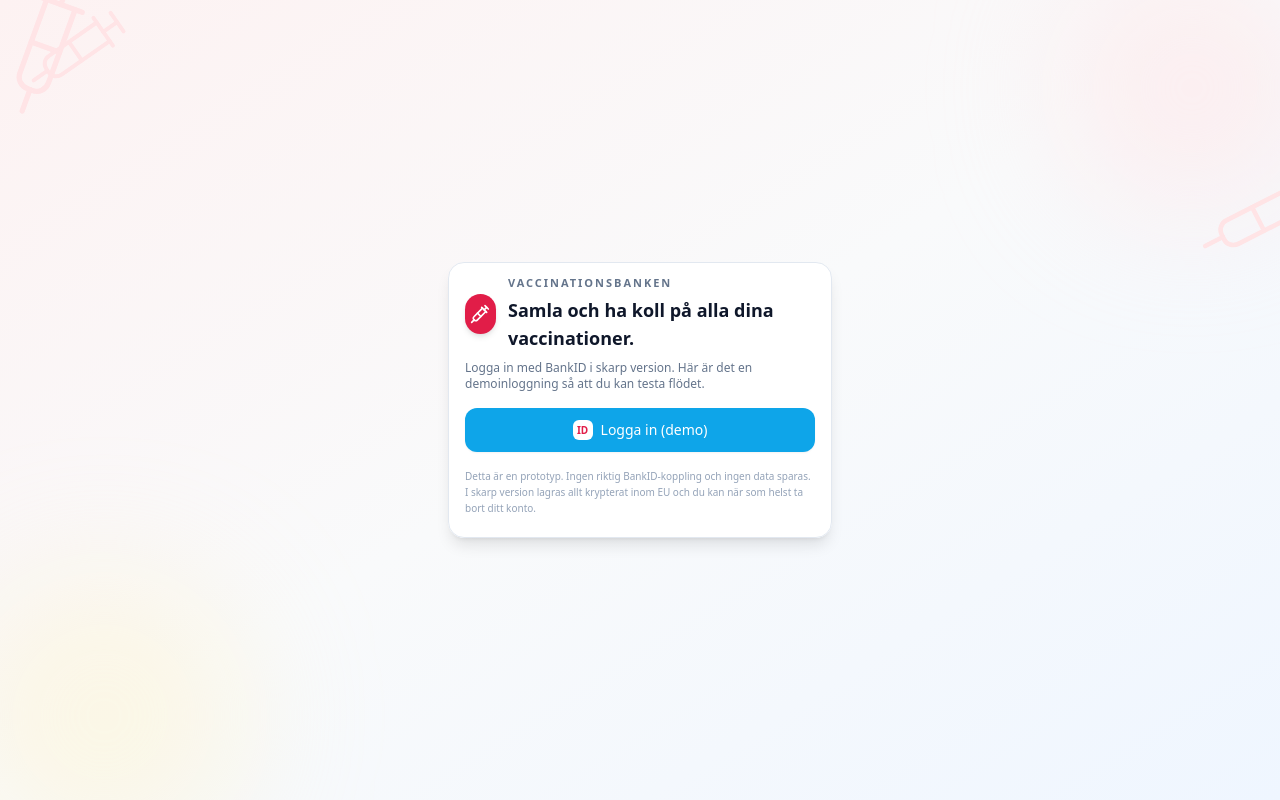
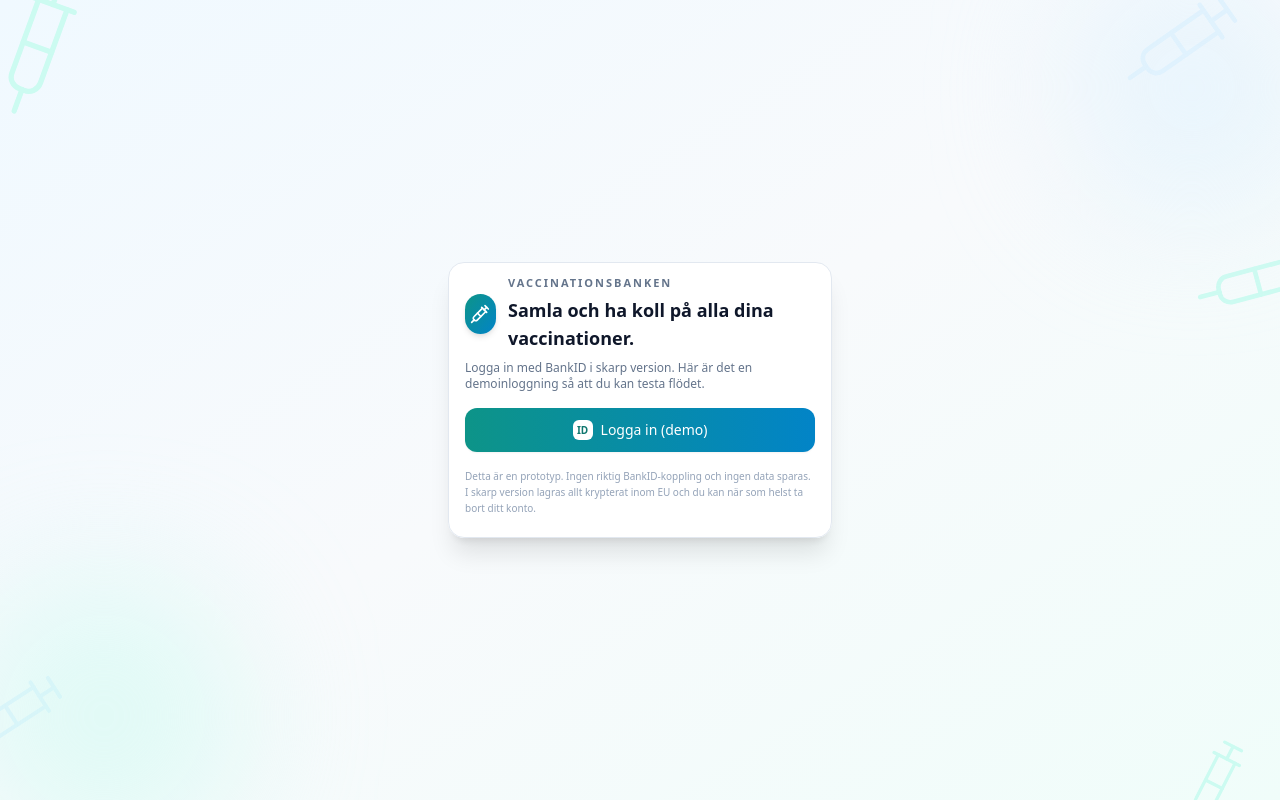
Before and after one commit to jimmielarsson2-pixel/Vaccinationsbanken, a React (Vite) app: page / in a window 1280 px wide. Built offline with nearby package versions, Linux system fonts and the light colour scheme.

Commit message:
Update App.jsx

```diff
--- a/src/App.jsx
+++ b/src/App.jsx
@@ -34,14 +34,14 @@
 
 function PrototypeBanner({ onClose }) {
   return (
-    <div className="w-full bg-red-700 text-white text-[11px] px-4 py-2 flex items-center justify-between">
+    <div className="w-full bg-slate-900 text-sky-50 text-[11px] px-4 py-2 flex items-center justify-between">
       <span>
         ⚠️ Detta är en PROTOTYP. Skriv inte in riktiga personuppgifter eller känslig data.
         Ingen information sparas i skarp miljö i denna version.
       </span>
       <button
         onClick={onClose}
-        className="ml-4 text-white text-xs bg-red-800 hover:bg-red-900 px-2 py-1 rounded"
+        className="ml-4 text-xs bg-slate-700 hover:bg-slate-600 px-2 py-1 rounded"
       >
         Stäng
       </button>
@@ -49,31 +49,39 @@
   );
 }
 
-/* ------------ BAKGRUNDSMÖNSTER ----------------- */
+/* ------------ BAKGRUNDSMÖNSTER (FLER SPRUTOR) ----------------- */
 
 function BackgroundPattern() {
   return (
     <div className="pointer-events-none absolute inset-0 -z-10 overflow-hidden">
-      {/* mjuk gradient i bakgrunden */}
-      <div className="absolute inset-0 bg-gradient-to-br from-[#FDF2F2] via-[#F9FAFB] to-[#EFF6FF]" />
+      {/* mjuk gradient */}
+      <div className="absolute inset-0 bg-gradient-to-br from-sky-50 via-slate-50 to-teal-50" />
 
-      {/* stora, svaga sprutor */}
+      {/* stora, svaga sprutor – flera stycken */}
       <Syringe
-        className="w-32 h-32 text-rose-100 absolute -top-6 -left-4 rotate-[-25deg]"
+        className="w-32 h-32 text-teal-100 absolute -top-6 -left-6 rotate-[-25deg]"
         strokeWidth={1}
       />
       <Syringe
-        className="w-28 h-28 text-rose-100 absolute top-40 -right-10 rotate-[18deg]"
+        className="w-28 h-28 text-sky-100 absolute -top-4 right-10 rotate-[10deg]"
         strokeWidth={1}
       />
       <Syringe
-        className="w-24 h-24 text-rose-100 absolute bottom-[-12] left-8 rotate-[10deg]"
+        className="w-28 h-28 text-teal-100 absolute top-56 -right-10 rotate-[30deg]"
+        strokeWidth={1}
+      />
+      <Syringe
+        className="w-24 h-24 text-sky-100 absolute bottom-10 -left-8 rotate-[12deg]"
+        strokeWidth={1}
+      />
+      <Syringe
+        className="w-20 h-20 text-teal-100 absolute bottom-[-20px] right-6 rotate-[-18deg]"
         strokeWidth={1}
       />
 
-      {/* mjuka "bubblor" */}
-      <div className="absolute -top-10 right-[-40px] w-64 h-64 bg-rose-100/50 blur-3xl rounded-full" />
-      <div className="absolute bottom-[-60px] left-[-40px] w-72 h-72 bg-amber-100/40 blur-3xl rounded-full" />
+      {/* mjuka "moln" */}
+      <div className="absolute -top-10 right-[-40px] w-64 h-64 bg-sky-100/60 blur-3xl rounded-full" />
+      <div className="absolute bottom-[-60px] left-[-40px] w-72 h-72 bg-teal-100/50 blur-3xl rounded-full" />
     </div>
   );
 }
@@ -222,7 +230,7 @@
 
 function VerifiedPill({ verified }) {
   return verified ? (
-    <div className="flex items-center gap-1 text-[11px] text-emerald-700">
+    <div className="flex items-center gap-1 text-[11px] text-teal-700">
       <ShieldCheck className="w-3 h-3" />
       Verifierad vaccination
     </div>
@@ -240,8 +248,8 @@
       onClick={onClick}
       className={`px-3 py-1.5 rounded-full text-xs flex items-center gap-1 transition ${
         active
-          ? "bg-white text-rose-900 shadow-sm border border-rose-200"
-          : "bg-rose-50 text-rose-800 border border-rose-50 hover:bg-white hover:border-rose-200"
+          ? "bg-white text-teal-900 shadow-sm border border-teal-200"
+          : "bg-teal-50 text-teal-800 border border-teal-50 hover:bg-white hover:border-teal-200"
       }`}
     >
       <Users className="w-3 h-3" />
@@ -270,11 +278,11 @@
           onClick={() => onSelect(v.id)}
           className="w-full text-left"
         >
-          <Card className="border-slate-100 bg-white hover:bg-rose-50/40 transition-colors">
+          <Card className="border-slate-100 bg-white hover:bg-teal-50/40 transition-colors">
             <CardContent className="py-2.5 flex items-center justify-between gap-3">
               <div className="space-y-1">
                 <div className="flex items-center gap-2">
-                  <Syringe className="w-4 h-4 text-rose-600" />
+                  <Syringe className="w-4 h-4 text-teal-700" />
                   <p className="font-medium text-sm text-slate-900">
                     {v.name}
                   </p>
@@ -302,7 +310,7 @@
       <CardHeader className="pb-2 flex flex-row items-center justify-between">
         <div>
           <CardTitle className="text-sm flex items-center gap-2">
-            <Syringe className="w-4 h-4 text-rose-600" />
+            <Syringe className="w-4 h-4 text-teal-700" />
             {v.name}
           </CardTitle>
           <p className="text-[11px] text-slate-500 mt-1">
@@ -329,7 +337,7 @@
           <Button
             variant="outline"
             size="sm"
-            className="text-xs flex items-center gap-1 border-rose-600 text-rose-800 hover:bg-rose-50"
+            className="text-xs flex items-center gap-1 border-teal-600 text-teal-800 hover:bg-teal-50"
           >
             <FileDown className="w-3 h-3" />
             Ladda ner intyg (PDF)
@@ -350,10 +358,10 @@
 
 function AddVaccinationForm() {
   return (
-    <Card className="mt-3 border-dashed border-slate-200 bg-slate-50/80">
+    <Card className="mt-3 border-dashed border-slate-200 bg-slate-50/90">
       <CardHeader className="pb-2">
         <CardTitle className="text-sm flex items-center gap-2 text-slate-900">
-          <Plus className="w-4 h-4 text-rose-600" />
+          <Plus className="w-4 h-4 text-teal-700" />
           Lägg till vaccination
         </CardTitle>
       </CardHeader>
@@ -381,7 +389,7 @@
           />
         </div>
         <div className="space-y-2 pt-1">
-          <Button className="w-full mt-1 h-9 text-xs flex items-center gap-1 bg-rose-600 hover:bg-rose-500">
+          <Button className="w-full mt-1 h-9 text-xs flex items-center gap-1 bg-teal-600 hover:bg-teal-500">
             Spara manuellt (demo)
           </Button>
           <Button
@@ -445,11 +453,11 @@
   return (
     <div className="space-y-1">
       <label className="text-xs text-slate-600 flex items-center gap-1">
-        <Syringe className="w-3 h-3 text-rose-600" />
+        <Syringe className="w-3 h-3 text-teal-700" />
         Vilket vaccin vill du boka?
       </label>
       <select
-        className="w-full rounded-xl border border-slate-200 bg-white px-3 py-2 text-xs text-slate-900 shadow-sm outline-none focus:border-rose-500 focus:ring-2 focus:ring-rose-100"
+        className="w-full rounded-xl border border-slate-200 bg-white px-3 py-2 text-xs text-slate-900 shadow-sm outline-none focus:border-teal-600 focus:ring-2 focus:ring-teal-100"
         value={selectedId}
         onChange={(e) => onChange(e.target.value)}
       >
@@ -469,7 +477,7 @@
     vaccineOptions.find((v) => v.id === selectedVaccine)?.label || "Vaccin";
 
   return (
-    <Card className="border-slate-100 bg-white hover:bg-rose-50/40 transition-colors">
+    <Card className="border-slate-100 bg-white hover:bg-teal-50/40 transition-colors">
       <CardContent className="py-3 px-3 space-y-2 text-xs">
         <div className="flex justify-between gap-2">
           <div>
@@ -500,9 +508,9 @@
         </div>
         <div className="flex items-center justify-between mt-1">
           <div className="flex items-center gap-1 text-[11px]">
-            <Calendar className="w-3 h-3 text-rose-600" />
+            <Calendar className="w-3 h-3 text-teal-700" />
             {clinic.hasTimesToday ? (
-              <span className="text-rose-800">
+              <span className="text-teal-800">
                 Lediga tider idag för {vaccineLabel}
               </span>
             ) : (
@@ -513,7 +521,7 @@
           </div>
           <Button
             size="sm"
-            className="h-8 px-3 text-[11px] flex items-center gap-1 bg-rose-600 hover:bg-rose-500"
+            className="h-8 px-3 text-[11px] flex items-center gap-1 bg-teal-600 hover:bg-teal-500"
           >
             Boka tid
             <ArrowRight className="w-3 h-3" />
@@ -542,7 +550,7 @@
       <Card className="border-slate-100 bg-white">
         <CardHeader className="pb-2">
           <CardTitle className="text-sm flex items-center gap-2 text-slate-900">
-            <Globe2 className="w-4 h-4 text-rose-600" />
+            <Globe2 className="w-4 h-4 text-teal-700" />
             Boka vaccination
           </CardTitle>
         </CardHeader>
@@ -558,7 +566,7 @@
           />
           <div className="space-y-1">
             <label className="text-xs text-slate-600 flex items-center gap-1">
-              <MapPin className="w-3 h-3 text-rose-600" />
+              <MapPin className="w-3 h-3 text-teal-700" />
               Var vill du vaccinera dig?
             </label>
             <Input
@@ -613,7 +621,7 @@
       <Card className="border-slate-100 bg-white">
         <CardHeader className="pb-2">
           <CardTitle className="text-sm flex items-center gap-2">
-            <QrCode className="w-4 h-4 text-rose-600" />
+            <QrCode className="w-4 h-4 text-teal-700" />
             Dela dina vaccinationer
           </CardTitle>
         </CardHeader>
@@ -634,7 +642,7 @@
             <Button
               variant="outline"
               size="sm"
-              className="h-9 px-3 text-xs flex items-center gap-1 border-rose-600 text-rose-800 hover:bg-rose-50"
+              className="h-9 px-3 text-xs flex items-center gap-1 border-teal-600 text-teal-800 hover:bg-teal-50"
             >
               <QrCode className="w-3 h-3" />
               Visa QR-kod (demo)
@@ -661,10 +669,10 @@
       </Card>
 
       {/* ICE / Nödlägeskort */}
-      <Card className="border-slate-100 bg-rose-50">
+      <Card className="border-slate-100 bg-teal-50">
         <CardHeader className="pb-2">
-          <CardTitle className="text-sm flex items-center gap-2 text-rose-900">
-            <AlertTriangle className="w-4 h-4 text-rose-700" />
+          <CardTitle className="text-sm flex items-center gap-2 text-teal-900">
+            <AlertTriangle className="w-4 h-4 text-teal-700" />
             ICE / Nödlägeskort
           </CardTitle>
         </CardHeader>
@@ -674,7 +682,7 @@
             framtiden kan detta sparas som PDF eller i Apple Wallet / Google
             Wallet.
           </p>
-          <div className="rounded-xl border border-rose-200 bg-white px-3 py-2 space-y-1">
+          <div className="rounded-xl border border-teal-200 bg-white px-3 py-2 space-y-1">
             <p className="text-[11px] text-slate-500">Profil</p>
             <p className="text-sm font-semibold text-slate-900">
               {activeProfile.name} ({activeProfile.age} år)
@@ -684,7 +692,7 @@
               allergier, mediciner och ICE-kontakter.
             </p>
           </div>
-          <Button className="w-full h-9 text-xs bg-rose-600 hover:bg-rose-500 flex items-center gap-1">
+          <Button className="w-full h-9 text-xs bg-teal-600 hover:bg-teal-500 flex items-center gap-1">
             <FileDown className="w-3 h-3" />
             Skapa ICE-kort (demo)
           </Button>
@@ -732,7 +740,7 @@
           </ol>
 
           <div className="mt-2 space-y-2">
-            <Button className="w-full h-9 text-xs bg-rose-600 hover:bg-rose-500 flex items-center gap-1">
+            <Button className="w-full h-9 text-xs bg-teal-600 hover:bg-teal-500 flex items-center gap-1">
               <FileDown className="w-3 h-3" />
               1. Exportera alla vaccinationer (demo)
             </Button>
@@ -780,7 +788,7 @@
 
 function Header({ onLogout, activeProfile }) {
   return (
-    <header className="flex items-center justify-between px-4 py-3 bg-gradient-to-r from-rose-600 to-rose-500 text-white">
+    <header className="flex items-center justify-between px-4 py-3 bg-gradient-to-r from-teal-700 to-sky-700 text-white">
       <div className="flex items-center gap-2">
         <div className="w-9 h-9 rounded-2xl bg-white/10 flex items-center justify-center">
           <Syringe className="w-4 h-4" />
@@ -812,10 +820,10 @@
     <div className="min-h-screen flex items-center justify-center relative overflow-hidden">
       <BackgroundPattern />
       <div className="w-full max-w-sm mx-auto">
-        <Card className="border-slate-200 bg-white/95 backdrop-blur-sm shadow-lg">
+        <Card className="border-slate-200 bg-white/95 backdrop-blur-sm shadow-xl">
           <CardHeader className="space-y-2 pb-3">
             <div className="flex items-center gap-3">
-              <div className="w-10 h-10 rounded-2xl bg-rose-600 flex items-center justify-center text-white shadow-md">
+              <div className="w-10 h-10 rounded-2xl bg-gradient-to-br from-teal-600 to-sky-600 flex items-center justify-center text-white shadow-md">
                 <Syringe className="w-5 h-5" />
               </div>
               <div>
@@ -834,10 +842,10 @@
           </CardHeader>
           <CardContent className="space-y-4 pt-1 pb-5">
             <Button
-              className="w-full h-11 bg-rose-600 hover:bg-rose-500 text-sm font-medium flex items-center justify-center gap-2 rounded-xl shadow-sm"
+              className="w-full h-11 bg-gradient-to-r from-teal-600 to-sky-600 hover:from-teal-500 hover:to-sky-500 text-sm font-medium flex items-center justify-center gap-2 rounded-xl shadow-sm"
               onClick={onLogin}
             >
-              <span className="w-5 h-5 bg-white rounded-md flex items-center justify-center text-[10px] font-bold text-rose-600">
+              <span className="w-5 h-5 bg-white rounded-md flex items-center justify-center text-[10px] font-bold text-teal-700">
                 ID
               </span>
               Logga in (demo)
@@ -893,7 +901,7 @@
           {/* Profilväxlare */}
           <section className="mb-3">
             <p className="text-[11px] text-slate-500 mb-1 flex items-center gap-1">
-              <Users className="w-3 h-3 text-rose-600" />
+              <Users className="w-3 h-3 text-teal-700" />
               Välj profil
             </p>
             <div className="flex gap-1.5 overflow-x-auto pb-1">
@@ -918,7 +926,7 @@
           <section className="mb-3">
             <p className="text-[11px] text-slate-500 mb-1">Översikt</p>
             <div className="grid grid-cols-3 gap-2">
-              <Card className="border-0 bg-rose-600 text-white">
+              <Card className="border-0 bg-gradient-to-br from-teal-600 to-sky-600 text-white">
                 <CardContent className="py-2 px-3 flex flex-col gap-1">
                   <span className="text-[10px] uppercase tracking-[0.14em] text-white/80">
                     Totalt
@@ -966,25 +974,25 @@
               <TabsList className="grid grid-cols-4 bg-white border border-slate-200 rounded-2xl px-1 py-1 h-9">
                 <TabsTrigger
                   value="lista"
-                  className="text-[11px] data-[state=active]:text-rose-600"
+                  className="text-[11px] data-[state=active]:text-teal-700"
                 >
                   Vaccin
                 </TabsTrigger>
                 <TabsTrigger
                   value="paaminnelser"
-                  className="text-[11px] data-[state=active]:text-rose-600"
+                  className="text-[11px] data-[state=active]:text-teal-700"
                 >
                   Påminn.
                 </TabsTrigger>
                 <TabsTrigger
                   value="boka"
-                  className="text-[11px] data-[state=active]:text-rose-600"
+                  className="text-[11px] data-[state=active]:text-teal-700"
                 >
                   Boka
                 </TabsTrigger>
                 <TabsTrigger
                   value="dela_ice"
-                  className="text-[11px] data-[state=active]:text-rose-600"
+                  className="text-[11px] data-[state=active]:text-teal-700"
                 >
                   Dela & ICE
                 </TabsTrigger>
```
Lines whose indentation alone changed are shown as unchanged.
